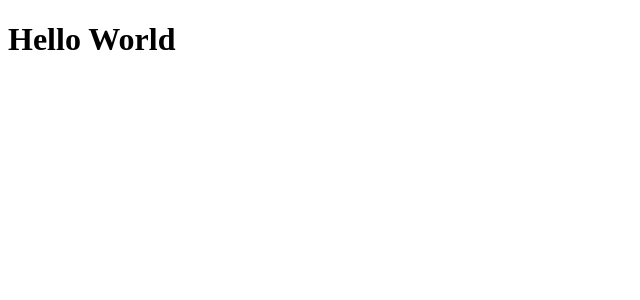
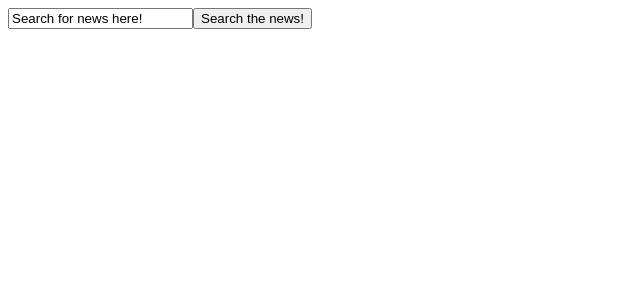
Before and after one commit to mckubisiak/03-forms-fe, a React app: page / in a window 1280 px wide. Shown: the top 300 px of the page, without its empty margins (0-640 px from the left). Built offline with nearby package versions, Linux system fonts and the light colour scheme.

Commit message:
input and button on screen

```diff
--- a/src/components/app/App.jsx
+++ b/src/components/app/App.jsx
@@ -1,5 +1,6 @@
 import React from 'react';
+import NewContainer from './containers/NewsContainer';
 
 export default function App() {
-  return <h1>Hello World</h1>;
+  return <NewContainer />;
 }
--- a/src/components/app/containers/NewsContainer.jsx
+++ b/src/components/app/containers/NewsContainer.jsx
@@ -1,12 +1,35 @@
 import React, { Component } from 'react';
+import { fetchNews } from '../../../services/Newsapi';
+import Articlelist from '../../articles/Articlelist';
+import Search from '../../articles/Search';
 
 export default class NewContainer extends Component {
   state = {
-    loading: true,
-    articles: []
+    loading: false,
+    articles: [],
+    searchWord: 'Search for news here!',
+  };
+
+  handleChange = (event) => {
+    this.setState({ [event.target.name]: event.target.value });
+  };
+
+  handleSubmit = async () => {
+    const response =
+    await fetchNews(this.state.searchWord);
+    this.setState({ articles: response });
   }
 
   render() {
-    return <p>Time for the News</p>;
+    return (
+      <>
+        <Search
+          searchWord={this.state.searchWord}
+          onChange={this.handleChange}
+          submit={this.handleSubmit}
+        />
+        <Articlelist articles={this.state.articles}/>
+      </>
+    );
   }
 }
--- /dev/null
+++ b/src/components/articles/Search.jsx
@@ -0,0 +1,26 @@
+import React from 'react';
+import PropTypes from 'prop-types';
+
+const Search = ({ searchWord, onChange, submit }) => {
+  return (
+    <>
+      <input
+        aria-label="keyword search"
+        type="text"
+        name="searchWord"
+        value={searchWord}
+        onChange={onChange}
+      />
+
+      <button onClick={submit}>Search the news!</button>
+    </>
+  );
+};
+
+Search.propTypes = {
+  searchWord: PropTypes.string.isRequired,
+  onChange: PropTypes.func.isRequired,
+  submit: PropTypes.func.isRequired,
+};
+
+export default Search;
```
